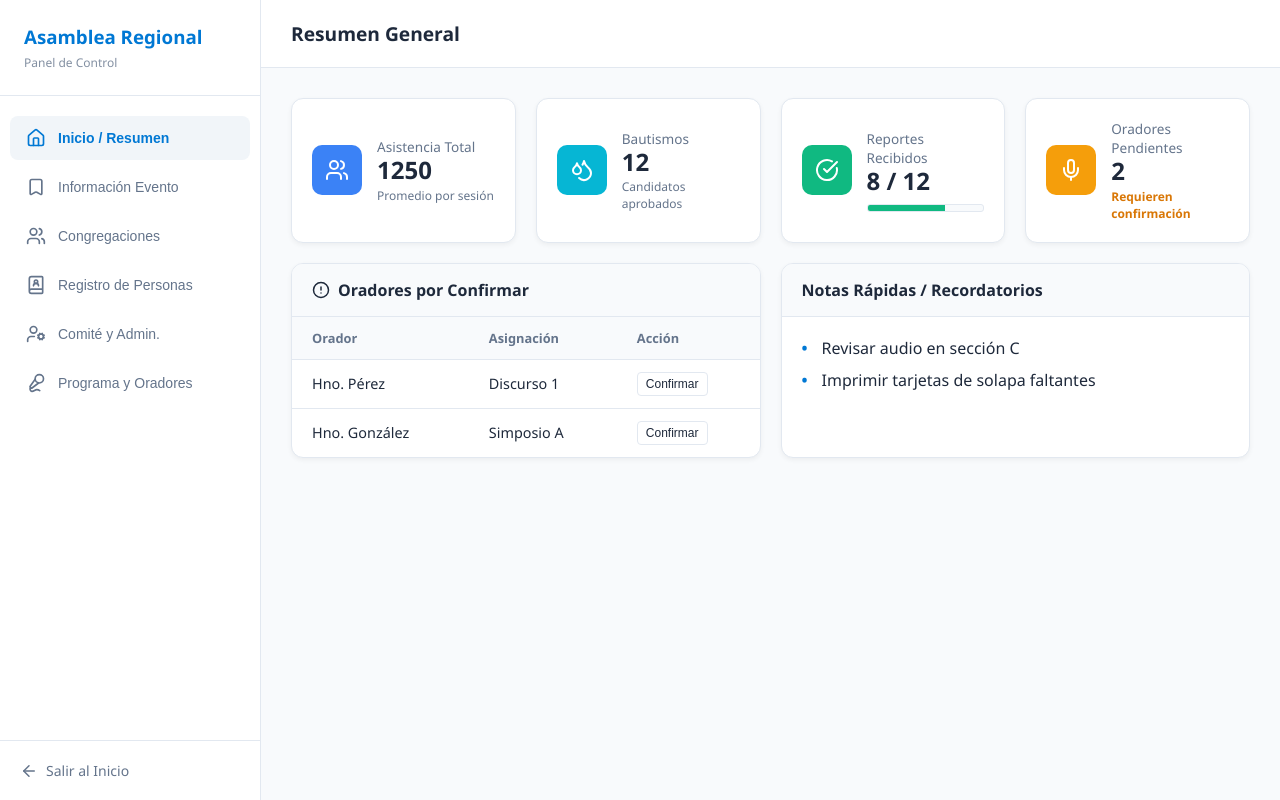
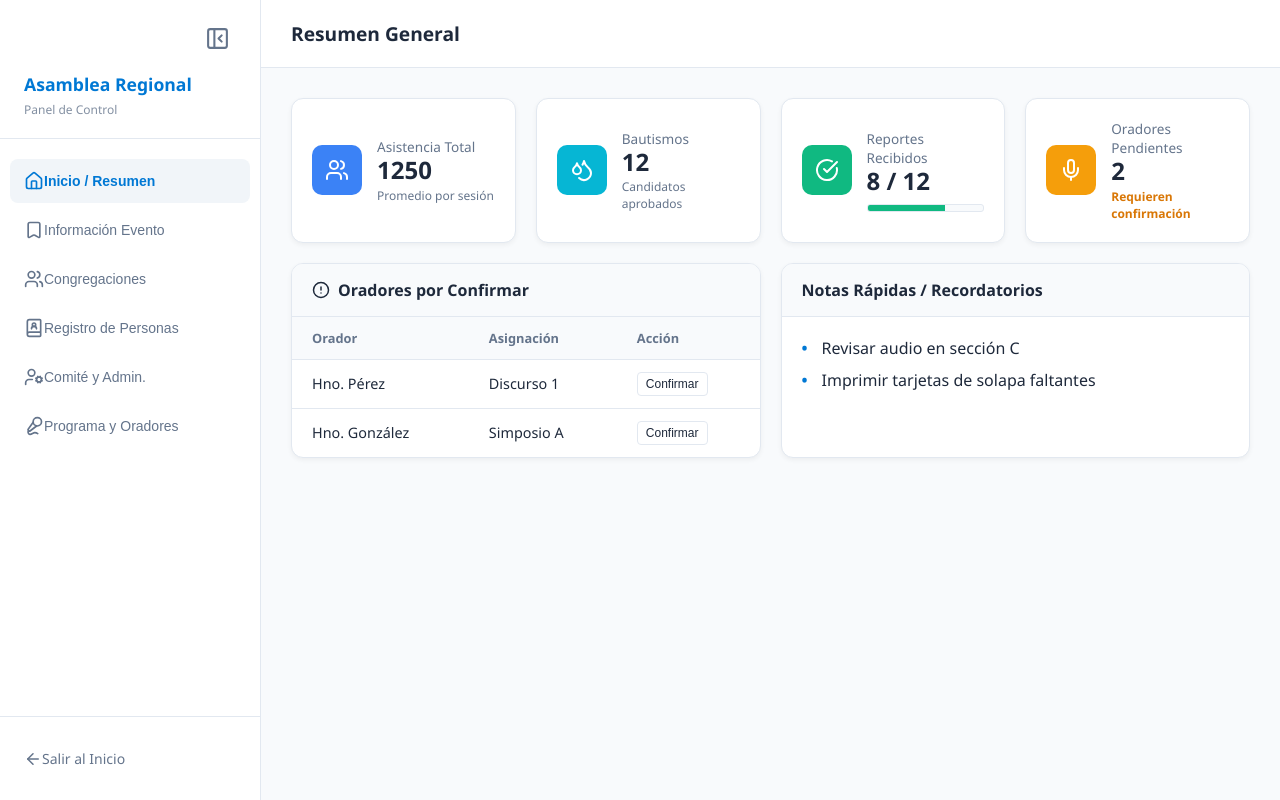
Before and after one commit to yorlenbatistareyes-prog/asistente-asamblea-tauri, a SvelteKit app: page /gestion in a window 1280 px wide. Built offline with nearby package versions, Linux system fonts and the light colour scheme.

Commit message:
Menú lateral de sidebar ajustado, enroutes/ +page.svelte

```diff
--- a/src/routes/gestion/+page.svelte
+++ b/src/routes/gestion/+page.svelte
@@ -8,7 +8,9 @@
     Bookmark,
     BookUser,   // Para Registro de Personas
     UserCog,    // Para Comité y Admin
-    Mic2        // Para Programa y Oradores
+    Mic2,       // Para Programa y Oradores
+    PanelLeftClose, // Icono para ocultar sidebar
+    PanelLeftOpen   // Icono para mostrar sidebar
   } from 'lucide-svelte';
 
   // --- COMPONENTES ---
@@ -23,6 +25,9 @@
   let seccionActiva = 'inicio';
   let asambleaActual: any = {};
 
+  // NUEVO: Controla si el sidebar está encogido
+  let colapsado = false;
+
   onMount(() => {
     // Recuperar el nombre de la asamblea activa para mostrarlo en el menú
     const data = localStorage.getItem('asambleaActiva');
@@ -34,50 +39,63 @@
   function cambiarSeccion(nuevaSeccion: string) {
     seccionActiva = nuevaSeccion;
   }
+
+  // NUEVO: Función para alternar el menú
+  function toggleSidebar() {
+    colapsado = !colapsado;
+  }
 </script>
 
 <div class="layout-gestion">
 
-  <aside class="sidebar">
+  <aside class="sidebar" class:colapsado={colapsado}>
+
     <div class="logo-area">
-      <h3>Asamblea Regional</h3>
-      <p class="subtitulo">{asambleaActual.tema || 'Panel de Control'}</p>
+      <div class="header-acciones">
+          <button class="btn-toggle" on:click={toggleSidebar} title={colapsado ? "Expandir menú" : "Contraer menú"}>
+              {#if colapsado}
+                  <PanelLeftOpen size={25} />
+              {:else}
+                  <PanelLeftClose size={25} />
+              {/if}
+          </button>
+      </div>
+
+      <div class="texto-logo">
+          <h3>Asamblea Regional</h3>
+          <p class="subtitulo">{asambleaActual.tema || 'Panel de Control'}</p>
+      </div>
     </div>
 
     <nav class="menu">
-      <button class:activo={seccionActiva === 'inicio'} on:click={() => cambiarSeccion('inicio')}>
-        <Home size={20} /> Inicio / Resumen
+      <button class:activo={seccionActiva === 'inicio'} on:click={() => cambiarSeccion('inicio')} title="Inicio / Resumen">
+        <Home size={20} class="icono-nav" /> <span class="texto-menu">Inicio / Resumen</span>
       </button>
 
-      <button
-        class:activo={seccionActiva === 'info_evento'}
-        on:click={() => cambiarSeccion('info_evento')}
-      >
-        <Bookmark size={20} />
-        <span>Información Evento</span>
+      <button class:activo={seccionActiva === 'info_evento'} on:click={() => cambiarSeccion('info_evento')} title="Información Evento">
+        <Bookmark size={20} class="icono-nav" /> <span class="texto-menu">Información Evento</span>
       </button>
 
-      <button class:activo={seccionActiva === 'congregaciones'} on:click={() => cambiarSeccion('congregaciones')}>
-        <Users size={20} /> Congregaciones
+      <button class:activo={seccionActiva === 'congregaciones'} on:click={() => cambiarSeccion('congregaciones')} title="Congregaciones">
+        <Users size={20} class="icono-nav" /> <span class="texto-menu">Congregaciones</span>
       </button>
 
-      <button class:activo={seccionActiva === 'personas'} on:click={() => cambiarSeccion('personas')}>
-        <BookUser size={20} /> Registro de Personas
+      <button class:activo={seccionActiva === 'personas'} on:click={() => cambiarSeccion('personas')} title="Registro de Personas">
+        <BookUser size={20} class="icono-nav" /> <span class="texto-menu">Registro de Personas</span>
       </button>
 
-      <button class:activo={seccionActiva === 'comite'} on:click={() => cambiarSeccion('comite')}>
-        <UserCog size={20} /> Comité y Admin.
+      <button class:activo={seccionActiva === 'comite'} on:click={() => cambiarSeccion('comite')} title="Comité y Admin.">
+        <UserCog size={20} class="icono-nav" /> <span class="texto-menu">Comité y Admin.</span>
       </button>
 
-      <button class:activo={seccionActiva === 'programa'} on:click={() => cambiarSeccion('programa')}>
-        <Mic2 size={20} /> Programa y Oradores
+      <button class:activo={seccionActiva === 'programa'} on:click={() => cambiarSeccion('programa')} title="Programa y Oradores">
+        <Mic2 size={20} class="icono-nav" /> <span class="texto-menu">Programa y Oradores</span>
       </button>
-
     </nav>
 
     <div class="footer-sidebar">
-      <a href="/" class="btn-salir">
-        <ArrowLeft size={18} /> Salir al Inicio
+      <a href="/" class="btn-salir" title="Salir al Inicio">
+        <ArrowLeft size={18} class="icono-nav" /> <span class="texto-menu">Salir al Inicio</span>
       </a>
     </div>
   </aside>
@@ -97,29 +115,12 @@
 
     <div class="area-trabajo">
 
-      {#if seccionActiva === 'inicio'}
-        <Resumen />
-      {/if}
-
-      {#if seccionActiva === 'info_evento'}
-        <InfoEvento />
-      {/if}
-
-      {#if seccionActiva === 'congregaciones'}
-        <Congregaciones />
-      {/if}
-
-      {#if seccionActiva === 'personas'}
-        <Personas />
-      {/if}
-
-      {#if seccionActiva === 'comite'}
-        <Comite />
-      {/if}
-
-      {#if seccionActiva === 'programa'}
-        <Programa />
-      {/if}
+      {#if seccionActiva === 'inicio'} <Resumen /> {/if}
+      {#if seccionActiva === 'info_evento'} <InfoEvento /> {/if}
+      {#if seccionActiva === 'congregaciones'} <Congregaciones /> {/if}
+      {#if seccionActiva === 'personas'} <Personas /> {/if}
+      {#if seccionActiva === 'comite'} <Comite /> {/if}
+      {#if seccionActiva === 'programa'} <Programa /> {/if}
 
     </div>
 
@@ -128,36 +129,88 @@
 
 <style>
   /* APLICANDO VARIABLES GLOBALES DE TEMA */
-  :global(body) { margin: 0; font-family: 'Segoe UI', sans-serif; }
+  :global(body) { margin: 0; font-family: 'Segoe UI', sans-serif; overflow: hidden; } /* Evita scroll doble en la app entera */
 
   .layout-gestion {
-      display: flex; height: 100vh;
-      background-color: var(--bg-body); /* Variable global */
-      color: var(--text-main);          /* Variable global */
+      display: flex; height: 100vh; width: 100vw;
+      background-color: var(--bg-body);
+      color: var(--text-main);
       transition: background 0.3s, color 0.3s;
   }
 
-  /* Sidebar */
+  /* --- SIDEBAR --- */
   .sidebar {
-      width: 260px;
-      background-color: var(--bg-card); /* Variable global */
-      border-right: 1px solid var(--border-color); /* Variable global */
+      width: 260px; /* ANCHO NORMAL */
+      background-color: var(--bg-card);
+      border-right: 1px solid var(--border-color);
       display: flex; flex-direction: column;
+      transition: width 0.3s cubic-bezier(0.4, 0, 0.2, 1); /* Transición súper suave */
+      overflow-x: hidden; /* CRUCIAL: Para que el texto no se asome al achicar */
+      flex-shrink: 0; /* Evita que flexbox lo aplaste sin permiso */
   }
 
-  .logo-area { padding: 24px; border-bottom: 1px solid var(--border-color); }
-  .logo-area h3 { margin: 0; color: var(--primary); font-weight: 800; }
+  .logo-area {
+      padding: 20px 24px;
+      border-bottom: 1px solid var(--border-color);
+      display: flex;
+      flex-direction: column;
+      gap: 15px;
+  }
+
+  .header-acciones {
+      display: flex;
+      align-items: center;
+      justify-content: flex-end; /* Pone el botón a la derecha */
+  }
+
+  .btn-toggle {
+      background: transparent;
+      border: none;
+      color: var(--text-secondary);
+      cursor: pointer;
+      padding: 6px;
+      border-radius: 6px;
+      display: flex;
+      align-items: center;
+      justify-content: center;
+      transition: background 0.2s, color 0.2s;
+  }
+
+  .btn-toggle:hover {
+      background: var(--hover-bg);
+      color: var(--primary);
+  }
+
+  .texto-logo {
+      display: flex;
+      flex-direction: column;
+      transition: opacity 0.2s;
+      white-space: nowrap; /* Evita que el texto baje de línea */
+  }
+
+  .texto-logo h3 { margin: 0; color: var(--primary); font-weight: 800; font-size: 1.1rem;}
   .subtitulo { margin: 5px 0 0; font-size: 12px; color: var(--text-secondary); opacity: 0.8; }
 
   .menu { flex: 1; padding: 20px 10px; display: flex; flex-direction: column; gap: 5px; }
 
   .menu button {
-      display: flex; align-items: center; gap: 12px; width: 100%;
-      padding: 12px 16px; border: none; background: none;
+      display: flex; align-items: center; width: 100%;
+      padding: 12px 14px; border: none; background: none;
       text-align: left; cursor: pointer;
       color: var(--text-secondary);
       border-radius: 8px; font-size: 14px; font-weight: 500;
       transition: all 0.2s;
+      white-space: nowrap; /* CRUCIAL para el colapso */
+  }
+
+  .icono-nav {
+      min-width: 20px; /* Mantiene el icono cuadrado sin aplastarse */
+      margin-right: 12px;
+      flex-shrink: 0;
+  }
+
+  .texto-menu {
+      transition: opacity 0.2s;
   }
 
   .menu button:hover {
@@ -166,29 +219,81 @@
   }
 
   .menu button.activo {
-      background-color: var(--bg-secondary); /* O usa var(--hover-bg) */
+      background-color: var(--bg-secondary);
       color: var(--primary);
       font-weight: 600;
   }
 
-  .footer-sidebar { padding: 20px; border-top: 1px solid var(--border-color); }
+  .footer-sidebar { padding: 20px 10px; border-top: 1px solid var(--border-color); }
 
   .btn-salir {
       text-decoration: none;
       color: var(--text-secondary);
-      display: flex; align-items: center; gap: 8px;
-      font-size: 14px; transition: color 0.2s;
-      background: none; border: none; cursor: pointer;
+      display: flex; align-items: center;
+      padding: 12px 14px; border-radius: 8px;
+      font-size: 14px; font-weight: 500;
+      transition: all 0.2s;
+      white-space: nowrap;
   }
-  .btn-salir:hover { color: var(--text-main); }
+  .btn-salir:hover {
+      background-color: var(--hover-bg);
+      color: var(--text-main);
+  }
+
+  /* --- ESTILOS CUANDO ESTÁ COLAPSADO --- */
+
+  .sidebar.colapsado {
+      width: 72px; /* Solo espacio para iconos */
+  }
+
+  .sidebar.colapsado .header-acciones {
+      justify-content: center; /* Centra el botón de toggle */
+  }
+
+  .sidebar.colapsado .texto-logo {
+      opacity: 0;
+      pointer-events: none;
+      height: 0; /* Oculta totalmente el espacio del título */
+      overflow: hidden;
+  }
+
+  .sidebar.colapsado .texto-menu {
+      opacity: 0;
+      pointer-events: none;
+      display: none;
+  }
+
+  .sidebar.colapsado .icono-nav {
+      margin-right: 0; /* Quita el margen derecho para que el icono quede en el centro del botón */
+  }
+
+  .sidebar.colapsado .menu button,
+  .sidebar.colapsado .btn-salir {
+      justify-content: center;
+      padding-left: 0;
+      padding-right: 0; /* Centra el icono en el botón encogido */
+  }
+
+
+  /* --- RESPONSIVIDAD AUTOMÁTICA --- */
+  /* Si la ventana se hace menor a 900px, colapsamos automáticamente */
+  @media (max-width: 900px) {
+      .sidebar { width: 72px; }
+      .header-acciones { justify-content: center; }
+      .texto-logo, .texto-menu { opacity: 0; pointer-events: none; height: 0; }
+      .icono-nav { margin-right: 0; }
+      .menu button, .btn-salir { justify-content: center; }
+  }
+
 
   /* Contenido */
-  .contenido { flex: 1; display: flex; flex-direction: column; background-color: var(--bg-body); }
+  .contenido { flex: 1; display: flex; flex-direction: column; background-color: var(--bg-body); overflow: hidden; }
 
   header {
       background: var(--bg-card);
       padding: 20px 30px;
       border-bottom: 1px solid var(--border-color);
+      flex-shrink: 0;
   }
 
   header h2 { margin: 0; font-size: 1.2rem; color: var(--text-main); }
```
